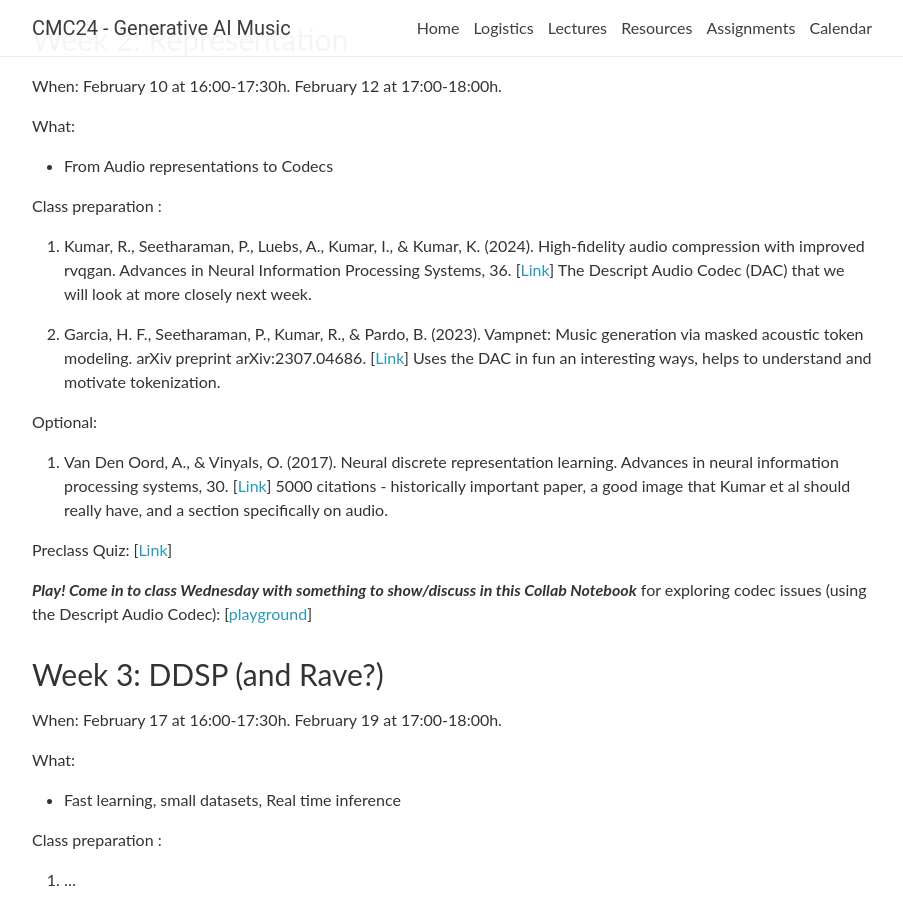
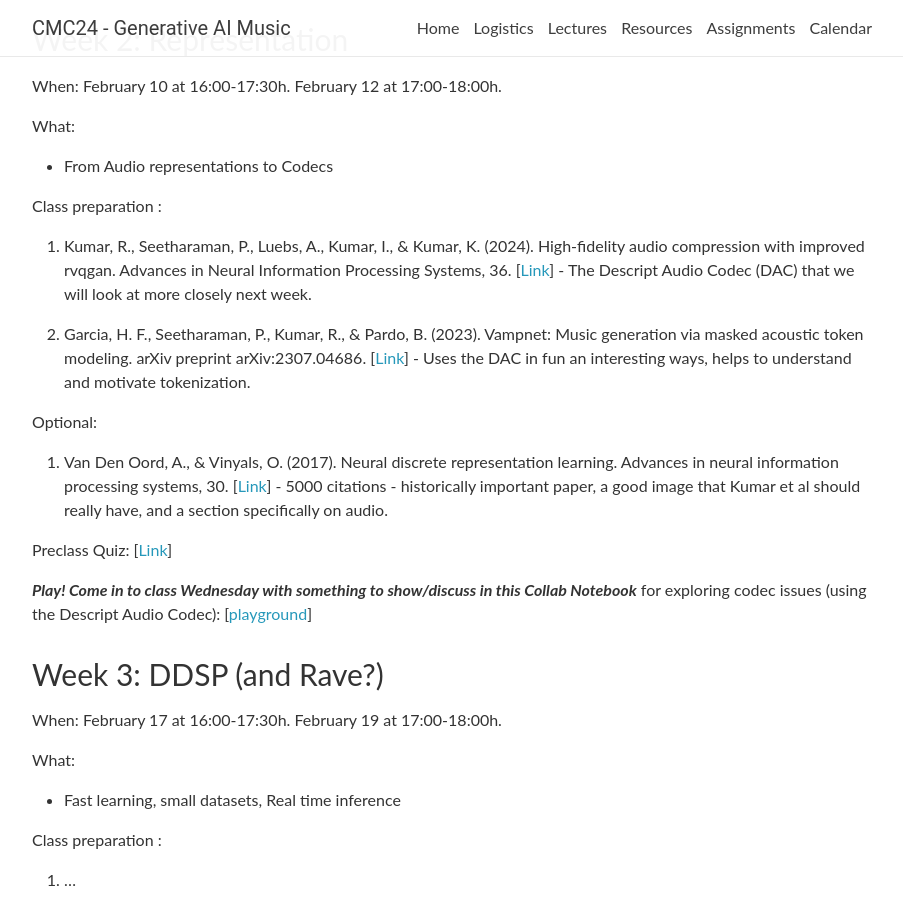
Before and after one commit to smc24-musicgen/smc24-musicgen.github.io, a Jekyll site: the page built from _pages/lectures.md, in a window 1280 px wide and 900 px high, scrolled down 4404 px. Shown: the whole window, without its empty margins (188-1091 px from the left). Built offline with Jekyll 4.4.1, drawn with Linux system fonts in a browser that asks for light colours; nearby versions of some CDN libraries; comment, search, counter and statistics services are not loaded.

```diff
--- a/_pages/lectures.md
+++ b/_pages/lectures.md
@@ -175,15 +175,12 @@ What:
 
  Class preparation :
 
-1. Kumar, R., Seetharaman, P., Luebs, A., Kumar, I., & Kumar, K. (2024). High-fidelity audio compression with improved rvqgan. Advances in Neural Information Processing Systems, 36. [[Link](https://arxiv.org/pdf/2306.06546)]
-   The Descript Audio Codec (DAC) that we will look at more closely next week.
+1. Kumar, R., Seetharaman, P., Luebs, A., Kumar, I., & Kumar, K. (2024). High-fidelity audio compression with improved rvqgan. Advances in Neural Information Processing Systems, 36. [[Link](https://arxiv.org/pdf/2306.06546)] - The Descript Audio Codec (DAC) that we will look at more closely next week.
 
-2. Garcia, H. F., Seetharaman, P., Kumar, R., & Pardo, B. (2023). Vampnet: Music generation via masked acoustic token modeling. arXiv preprint arXiv:2307.04686. [[Link](https://arxiv.org/pdf/2307.04686)]
-Uses the DAC in fun an interesting ways, helps to understand and motivate tokenization.
+2. Garcia, H. F., Seetharaman, P., Kumar, R., & Pardo, B. (2023). Vampnet: Music generation via masked acoustic token modeling. arXiv preprint arXiv:2307.04686. [[Link](https://arxiv.org/pdf/2307.04686)] - Uses the DAC in fun an interesting ways, helps to understand and motivate tokenization.
 
 Optional:
-3. Van Den Oord, A., & Vinyals, O. (2017). Neural discrete representation learning. Advances in neural information processing systems, 30. [[Link](https://arxiv.org/pdf/1711.00937)]
-5000 citations - historically important paper, a good image that Kumar et al should really have, and a section specifically on audio.
+3. Van Den Oord, A., & Vinyals, O. (2017). Neural discrete representation learning. Advances in neural information processing systems, 30. [[Link](https://arxiv.org/pdf/1711.00937)] - 5000 citations - historically important paper, a good image that Kumar et al should really have, and a section specifically on audio.
 
 Preclass Quiz: [[Link](https://docs.google.com/forms/d/e/1FAIpQLSdW-szttfBxx4LCAZXWvKpK4EcFS-1ZK8o_9b6LoqekH6z2qA/viewform?usp=sharing)]
 
```
